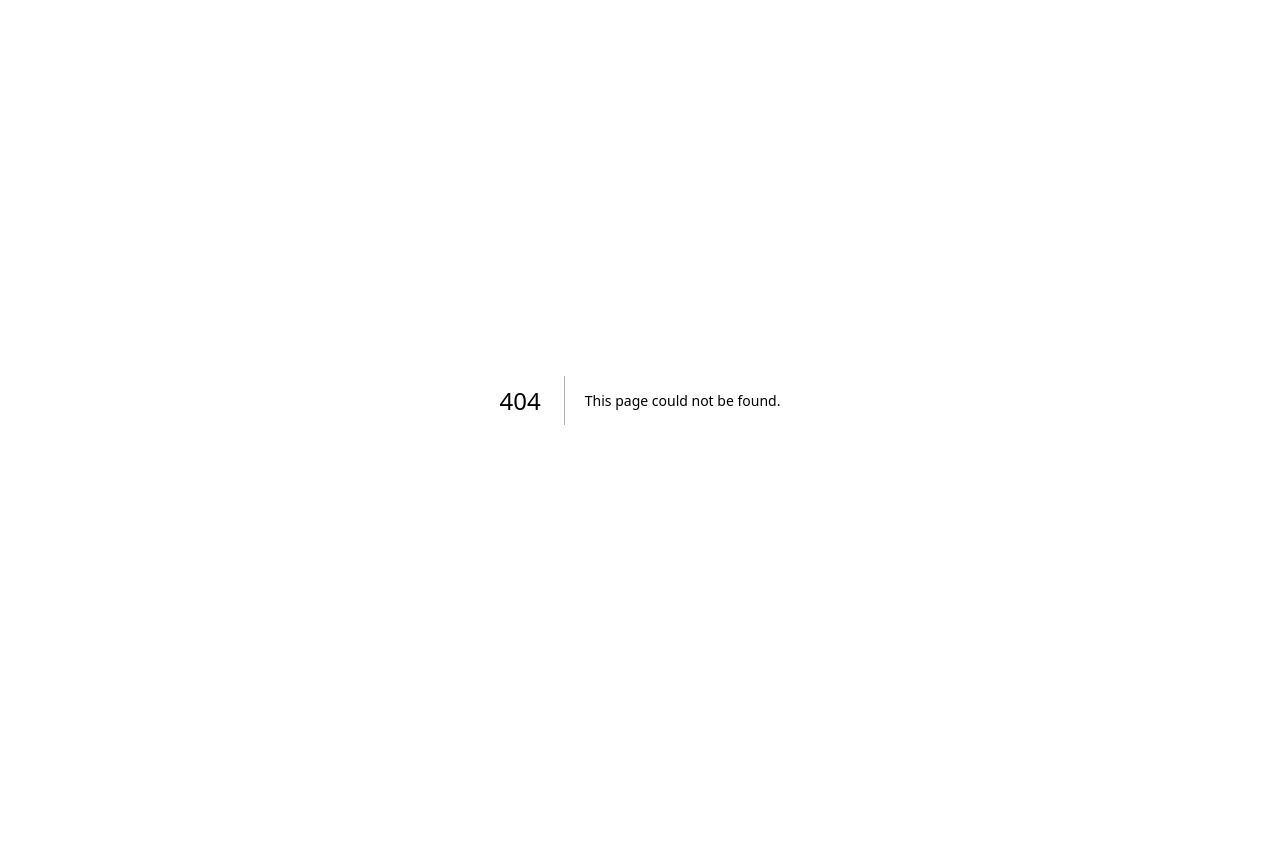
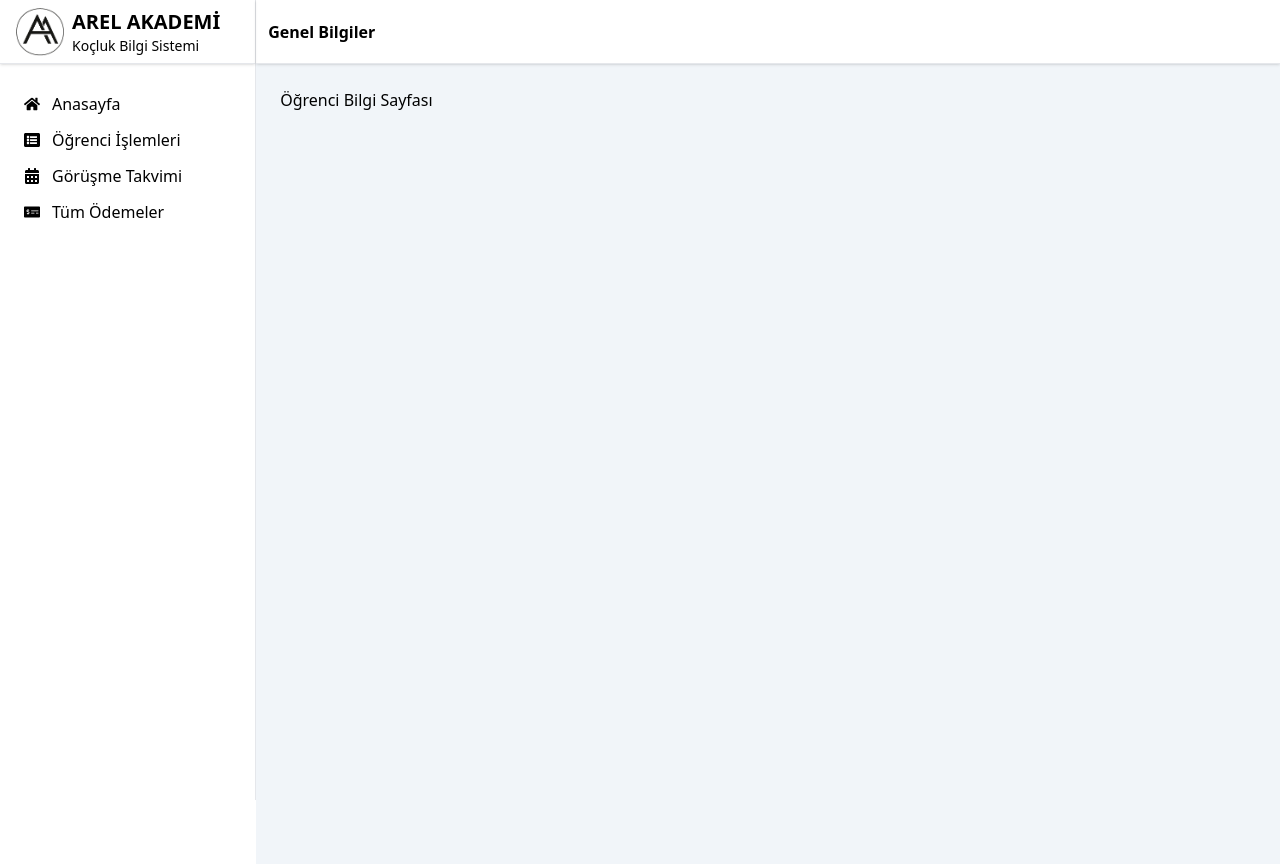
Before and after one commit to safakadir/student-coaching, a Next.js app: page /ogrenci/bilgi in a window 1280 px wide. Before the commit this address had no page. Before the commit the page ends 800 px from the top, so only its background shows below. Built offline with nearby package versions, Linux system fonts and the light colour scheme.

Commit message:
redux store introduced + ogrenciSlice added + navigation logic with currentOgrenci

```diff
--- a/components/layout.tsx
+++ b/components/layout.tsx
@@ -1,8 +1,21 @@
-import React, { PropsWithChildren } from "react"
+import React, { PropsWithChildren, useEffect } from "react"
+import { useDispatch } from 'react-redux'
+import { useRouter } from 'next/router'
+import { clearOgrenci } from '@/store/ogrenci-slice'
+
 import Navbar from "./navbar"
 import Topbar from "./topbar"
 
 const Layout: React.FC<PropsWithChildren> = ({children}) => {
+    const router = useRouter()
+    const dispatch = useDispatch()
+
+    useEffect(() => {
+        if(!router.pathname.includes('/ogrenci/')) {
+            dispatch(clearOgrenci())
+        }
+    }, [router.pathname])
+
     return <div className="flex w-full">
         <Navbar />
         <div className="w-full">
--- a/components/navbar.tsx
+++ b/components/navbar.tsx
@@ -3,12 +3,16 @@ import Link from "next/link"
 import React from "react"
 import NavItem from "./nav-item"
 
-import { FaBook, FaCalendarAlt, FaChartBar, FaHome, FaListAlt, FaMoneyBill, FaMoneyCheckAlt, FaUserFriends, FaUserGraduate } from 'react-icons/fa'
+import { FaBook, FaCalendarAlt, FaChartBar, FaHome, FaIdCard, FaListAlt, FaMoneyBill, FaMoneyCheckAlt, FaUserFriends, FaUserGraduate } from 'react-icons/fa'
 import { useRouter } from "next/router"
-
+import { ogrenciSelector } from "@/store/ogrenci-slice"
+import { useSelector } from "react-redux"
 
 const Navbar: React.FC = ()  => {
     const router = useRouter()
+
+    const selectedOgrenci = useSelector(ogrenciSelector)
+
     return <nav className="h-screen border-r w-16 md:w-72 xl:w-80">
 
         <Link href="/" className="relative h-16 px-2 md:px-4 flex items-center mb-6 border-b shadow">
@@ -24,12 +28,15 @@ const Navbar: React.FC = ()  => {
         <ul>
             <NavItem href="/" icon={<FaHome />} />
             <NavItem href="/ogrenci" icon={<FaListAlt />} />
-            <NavItem title="Ahmet Çizmeci" icon={<FaUserGraduate />} active={router.pathname.includes('/ogrenci/')} >
+            { selectedOgrenci &&
+            <NavItem title={selectedOgrenci.name} icon={<FaUserGraduate />} active={router.pathname.includes('/ogrenci/')} >
+                <NavItem href="/ogrenci/bilgi" icon={<FaIdCard />} />
                 <NavItem href="/ogrenci/kaynaktakip" icon={<FaBook />} />
                 <NavItem href="/ogrenci/deneme" icon={<FaChartBar />} />
                 <NavItem href="/ogrenci/gorusme" icon={<FaUserFriends />} />
                 <NavItem href="/ogrenci/odeme" icon={<FaMoneyBill />} />
             </NavItem>
+            }
             <NavItem href="/gorusme" icon={<FaCalendarAlt />} />
             <NavItem href="/odeme" icon={<FaMoneyCheckAlt />} />
         </ul>
--- a/components/topbar.tsx
+++ b/components/topbar.tsx
@@ -1,12 +1,17 @@
 import menuItems from "@/constants/menu-titles"
+import { ogrenciSelector } from "@/store/ogrenci-slice"
 import { useRouter } from "next/router"
 import React from "react"
+import { useSelector } from "react-redux"
 
 const Topbar: React.FC = () => {
+    const selectedOgrenci = useSelector(ogrenciSelector)
+
     const router = useRouter()
 
-    return <div className="relative border-b w-full h-16 shadow flex items-center">
-        <span className="font-bold mx-3">{menuItems[router.pathname]}</span>
+    return <div className="relative border-b w-full h-16 shadow flex items-center px-3">
+        {selectedOgrenci && <span >{selectedOgrenci?.name} &gt;&nbsp;</span>}
+        <span className="font-bold">{menuItems[router.pathname]}</span>
     </div>
 }
 
--- a/constants/menu-titles.ts
+++ b/constants/menu-titles.ts
@@ -1,6 +1,7 @@
 const menuItems: Record<string, string> = {
     '/': 'Anasayfa',
     '/ogrenci': 'Öğrenci İşlemleri',
+    '/ogrenci/bilgi': 'Genel Bilgiler',
     '/ogrenci/kaynaktakip': 'Kaynak Takibi',
     '/ogrenci/deneme': 'Deneme Analizi',
     '/ogrenci/gorusme': 'Görüşmeler',
--- a/package.json
+++ b/package.json
@@ -9,6 +9,7 @@
     "lint": "next lint"
   },
   "dependencies": {
+    "@reduxjs/toolkit": "^1.9.3",
     "@types/node": "18.14.6",
     "@types/react": "18.0.28",
     "@types/react-dom": "18.0.11",
@@ -18,6 +19,7 @@
     "react": "18.2.0",
     "react-dom": "18.2.0",
     "react-icons": "^4.8.0",
+    "react-redux": "^8.0.5",
     "typescript": "4.9.5"
   },
   "devDependencies": {
--- a/pages/_app.tsx
+++ b/pages/_app.tsx
@@ -1,7 +1,12 @@
 import '@/style/globals.css'
 
+import { Provider } from 'react-redux'
 import type { AppProps } from 'next/app'
+import store from '@/store/store'
 
 export default function App({ Component, pageProps }: AppProps) {
-  return <Component {...pageProps} />
-}
+  return (
+    <Provider store={store}>
+      <Component {...pageProps} />
+    </Provider>
+)}
--- /dev/null
+++ b/pages/ogrenci/bilgi.tsx
@@ -0,0 +1,15 @@
+import Layout from "@/components/layout"
+import { ogrenciSelector } from "@/store/ogrenci-slice"
+import React from "react"
+import { useSelector } from "react-redux"
+
+const OgrenciBilgiPage: React.FC = () => {
+    const selectedOgrenci = useSelector(ogrenciSelector)
+
+    return <Layout>
+        Öğrenci Bilgi Sayfası
+        <h1 className="text-2xl font-bold">{selectedOgrenci?.name}</h1>
+    </Layout>
+}
+
+export default OgrenciBilgiPage
--- a/pages/ogrenci/index.tsx
+++ b/pages/ogrenci/index.tsx
@@ -1,9 +1,31 @@
 import Layout from "@/components/layout"
 import React from "react"
+import { useDispatch } from "react-redux";
+import { setOgrenci } from "@/store/ogrenci-slice"
+import { useRouter } from "next/router";
 
 const OgrenciPage: React.FC = () => {
+    const dispatch = useDispatch()
+    const router = useRouter()
+
+    const handleClick = (e: React.MouseEvent<HTMLButtonElement>) => {
+        dispatch(setOgrenci({name:e.currentTarget.value}))
+        router.push('/ogrenci/bilgi')
+    }
+
+    const ogrenciler = [
+        "Safa Kadir Tokay",
+        "Ahmet Çizmeci",
+        "Emre Kenan Karayalçın"
+    ]
+
     return <Layout>
-        Öğrenci İşlemleri Sayfası
+        <div className="flex flex-col">
+            Öğrenci İşlemleri Sayfası
+            {ogrenciler.map(o =>
+                <button key={o} className="border rounded-xl hover:bg-neutral-100 bg-white text-blue-500 p-2 w-48 mt-2" onClick={handleClick} value={o}>{o}</button>
+            )}
+        </div>
     </Layout>
 }
 
--- /dev/null
+++ b/store/ogrenci-slice.ts
@@ -0,0 +1,32 @@
+import { Ogrenci } from "@/types/ogrenci";
+import {createDraftSafeSelector, createSlice, PayloadAction} from "@reduxjs/toolkit";
+import {RootState} from "./store";
+
+export interface OgrenciState {
+    currentOgrenci?: Ogrenci
+}
+
+const initialState: OgrenciState = {
+    currentOgrenci: undefined
+}
+
+export const ogrenciSlice = createSlice({
+    name: "ogrenci",
+    initialState,
+    reducers: {
+        setOgrenci: (state, action: PayloadAction<Ogrenci>) => {
+            state.currentOgrenci = action.payload
+        },
+        clearOgrenci: (state) => {
+            state.currentOgrenci = undefined
+        }
+    }
+})
+
+export const {
+    setOgrenci,
+    clearOgrenci
+} = ogrenciSlice.actions
+
+const selectSelf = (state: RootState) => state
+export const ogrenciSelector = createDraftSafeSelector(selectSelf, (state) => state.ogrenci.currentOgrenci)
--- /dev/null
+++ b/store/store.ts
@@ -0,0 +1,12 @@
+import {configureStore} from '@reduxjs/toolkit'
+import { ogrenciSlice } from './ogrenci-slice'
+
+const store = configureStore({
+    reducer: {
+        ogrenci: ogrenciSlice.reducer
+    }
+})
+
+export type RootState = ReturnType<typeof store.getState>
+
+export default store
--- /dev/null
+++ b/types/ogrenci.ts
@@ -0,0 +1,3 @@
+export interface Ogrenci {
+    name: string
+}
```
Also changed, not shown: 1 other file (tests, documents, lock files or other folders).
